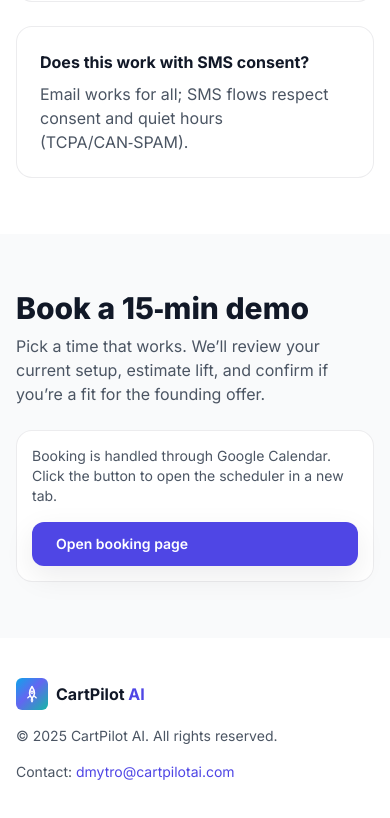
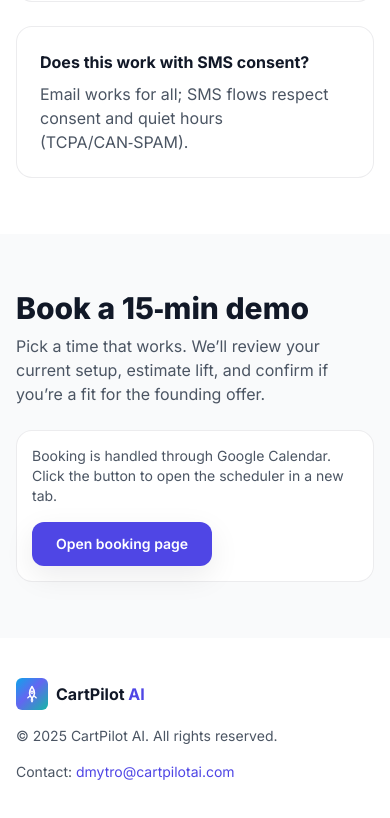
Before and after one commit to dmytro104/cartpilotai, a plain HTML site: page index.html in a window 390 px wide. Shown: the part 7013-7831 px from the top of the page. Drawn offline with nearby package versions, Linux system fonts and the light colour scheme.

Commit message:
Adjust button class for responsive width

```diff
--- a/index.html
+++ b/index.html
@@ -387,7 +387,7 @@
           href="https://calendar.app.google/DkKrMCrem9SqJU2P8"
           target="_blank"
           rel="noopener noreferrer"
-          class="inline-flex items-center px-6 py-3 rounded-xl bg-indigo-600 text-white text-sm font-semibold shadow-soft"
+          class="inline-flex items-center px-6 py-3 rounded-xl bg-indigo-600 text-white text-sm font-semibold shadow-soft w-auto max-w-max"
         >
           Open booking page
         </a>
```
